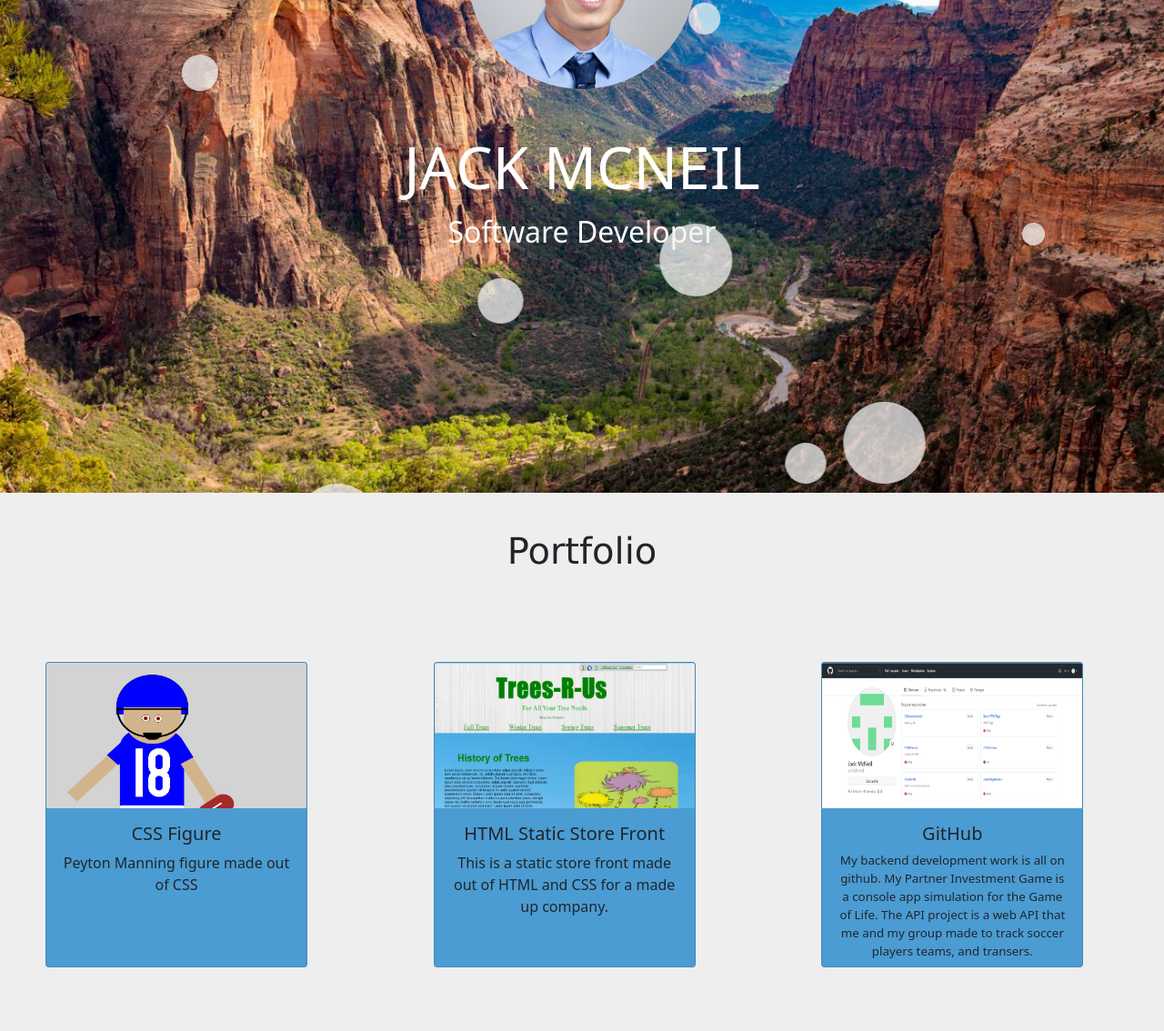
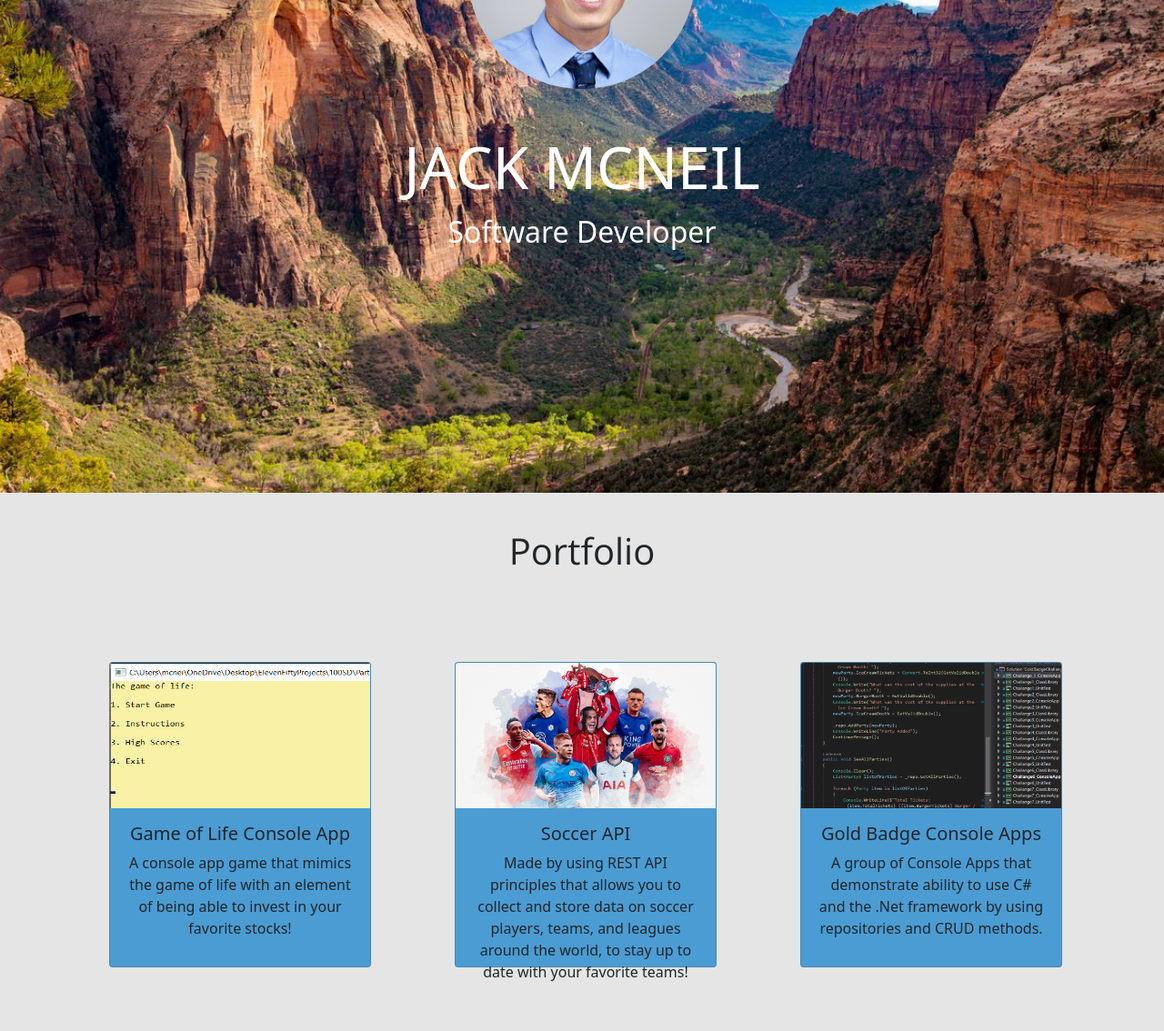
Before and after one commit to JackMcNeil/JacksPortfolio, a plain HTML site: page index.html in a window 1280 px wide. Shown: the part 258-1392 px from the top of the page at 91% size. Drawn offline with nearby package versions, Linux system fonts and the light colour scheme.

Commit message:
portfolio section

```diff
--- a/index.html
+++ b/index.html
@@ -7,24 +7,11 @@
 
     <!-- Bootstrap CSS -->
     <link href="https://cdn.jsdelivr.net/npm/bootstrap@5.1.1/dist/css/bootstrap.min.css" rel="stylesheet" integrity="sha384-F3w7mX95PdgyTmZZMECAngseQB83DfGTowi0iMjiWaeVhAn4FJkqJByhZMI3AhiU" crossorigin="anonymous">
+    <link rel="stylesheet" type="text/css" href="//fonts.googleapis.com/css?family=Open+Sans" />
     <link rel="stylesheet" href="main.css">
     <title>Jack Portfolio</title>
   </head>
   <body id="page-top">
-    <section class="sticky">
-        <div class="bubbles">
-            <div class="bubble"></div>
-            <div class="bubble"></div>
-            <div class="bubble"></div>
-            <div class="bubble"></div>
-            <div class="bubble"></div>
-            <div class="bubble"></div>
-            <div class="bubble"></div>
-            <div class="bubble"></div>
-            <div class="bubble"></div>
-            <div class="bubble"></div>
-        </div>
-    </section>
     <!-- Navigation-->
     <div  style="background-image: url(Assets/6fab299303.0.jpeg); background-size: cover; background-position: center center; width: 100%; height: 100%;");>
         <nav class="navbar navbar-expand-lg navbar-light" style="background-color: lightgrey; opacity: 0.9; z-index: 1;">
@@ -55,18 +42,47 @@
         </header>
     </div>
     <!-- Portfolio -->
-    <div >
+    <container>
         <div class="head">
             <h1>Portfolio</h1>
         </div>
-        <div class="container-fluid">
+        <div class="container">
+            <div class="row">
+                <div class="col-md-4" style="text-align: center; padding: 50px;">
+                    <div class="card" style="width: 18rem; height: 21rem; background-color: #4B9CD3;">
+                        <a href="https://github.com/JackMcNeil/PartnerInvestmentGame"><img class="card-img-top" src="Assets/Investment2.png" alt="Card image cap" style="height: 10rem;"></a>
+                        <div class="card-body">
+                          <h5 class="card-title">Game of Life Console App</h5>
+                          <p class="card-text">A console app game that mimics the game of life with an element of being able to invest in your favorite stocks!</p>
+                        </div>
+                      </div>
+                </div>
+                <div class="col-md-4" style="text-align: center; padding: 50px;">
+                    <div class="card" style="width: 18rem; height: 21rem; background-color: #4B9CD3;">
+                        <a href="https://github.com/brysonhavics/APIProject"><img class="card-img-top" src="Assets/Soccer.png" alt="Card image cap" style="height: 10rem;"></a>
+                        <div class="card-body">
+                          <h5 class="card-title">Soccer API</h5>
+                          <p class="card-text">Made by using REST API principles that allows you to collect and store data on soccer players, teams, and leagues around the world, to stay up to date with your favorite teams!</p>
+                        </div>
+                      </div>
+                </div>
+                <div class="col-md-4" style="text-align: center; padding: 50px;">
+                    <div class="card" style="width: 18rem; height: 21rem; background-color: #4B9CD3;">
+                        <a href="https://github.com/JackMcNeil/GoldBadgeChallanges"><img class="card-img-top" src="Assets/GoldBadge.png" alt="Card image cap" style="height: 10rem;"></a>
+                        <div class="card-body">
+                          <h5 class="card-title">Gold Badge Console Apps</h5>
+                          <p class="card-text">A group of Console Apps that demonstrate ability to use C# and the .Net framework by using repositories and CRUD methods.</p>
+                        </div>
+                    </div>
+                </div>
+            </div>
             <div class="row">
                 <div class="col-md-4" style="text-align: center; padding: 50px;">
                     <div class="card" style="width: 18rem; height: 21rem; background-color: #4B9CD3;">
                         <a href="https://codepen.io/jackmcneil16/pen/YzVjqKj"><img class="card-img-top" src="Assets/Peyton.png" alt="Card image cap" style="height: 10rem;"></a>
                         <div class="card-body">
                           <h5 class="card-title">CSS Figure</h5>
-                          <p class="card-text">Peyton Manning figure made out of CSS</p>
+                          <p class="card-text">Peyton Manning figure made out of CSS on Codepen.io.</p>
                         </div>
                       </div>
                 </div>
@@ -84,14 +100,13 @@
                         <a href="https://github.com/JackMcNeil"><img class="card-img-top" src="Assets/MyGit.png" alt="Card image cap" style="height: 10rem;"></a>
                         <div class="card-body">
                           <h5 class="card-title">GitHub</h5>
-                          <p class="card-text" style="font-size:smaller;">My backend development work is all on github. My Partner Investment Game is a console app simulation for the Game of Life. The API project is a web API that me and my group made to track soccer players teams, and transers.</p>
-
+                          <p class="card-text">Any other repositories and all of the other projects that I have worked on can be found here on GitHub.</p>
                         </div>
-                      </div>
+                    </div>
                 </div>
             </div>
         </div>
-    </div>
+    </container>
     <div>
         <div class="head" id="About">
             <h1>About</h1>
@@ -99,7 +114,7 @@
         <div class="row">
             <div class="col-md-4">
                 <p class="about">
-                Hi, my name is Jack McNeil and I am currently a software development student at ElevenFifty Academy. Here I have been learning the fundamentals of the .NET framework and C#. Throughout the course we have built several Console Apps and API's, also using SQL.
+                My name is Jack McNeil and I am a software development student at ElevenFifty Academy. Here I have been learning the fundamentals of the .NET framework and C#. Throughout the course we have built several Console Apps and API's.
                 </p>
             </div>
             <div class="col-md-4">
@@ -141,6 +156,7 @@
             </div>
         </div>
     </div>
+<!--
     <section class="sticky">
         <div class="bubbles">
             <div class="bubble"></div>
@@ -155,6 +171,7 @@
             <div class="bubble"></div>
         </div>
     </section>
+-->
     <footer>
         <ul id="menuFooter">
             <li><a href="#">SiteMap</a></li>
--- a/main.css
+++ b/main.css
@@ -1,7 +1,7 @@
 .head{
   text-align: center;
   padding: 40px;
-  font-family: Verdana, Geneva, Tahoma, sans-serif
+  font-family: "Open Sans";
 }
 
 .pic{
@@ -21,7 +21,7 @@
   margin: 0 auto;
   padding-top: 10px;
   overflow: hidden;
-  font-family:serif;
+  font-family: "Open Sans";
   padding: 50px;
 }
 
@@ -72,9 +72,10 @@ body,html{
 body{
   margin:0;
   padding:0;
-  background: rgb(238, 238, 238);
+  background: rgb(229, 229, 229);
   z-index: 1;
 }
+/*
 .bubbles{
   position: absolute;
   width:100%;
@@ -176,3 +177,4 @@ body{
     transform:translateX(-200px);
   }
 }
+*/
```
Also changed, not shown: Assets/BlueBadge.png (added), Assets/GoldBadge.png (added), Assets/Investment.png (added), Assets/Investment2.png (added), Assets/Soccer.png (added).
